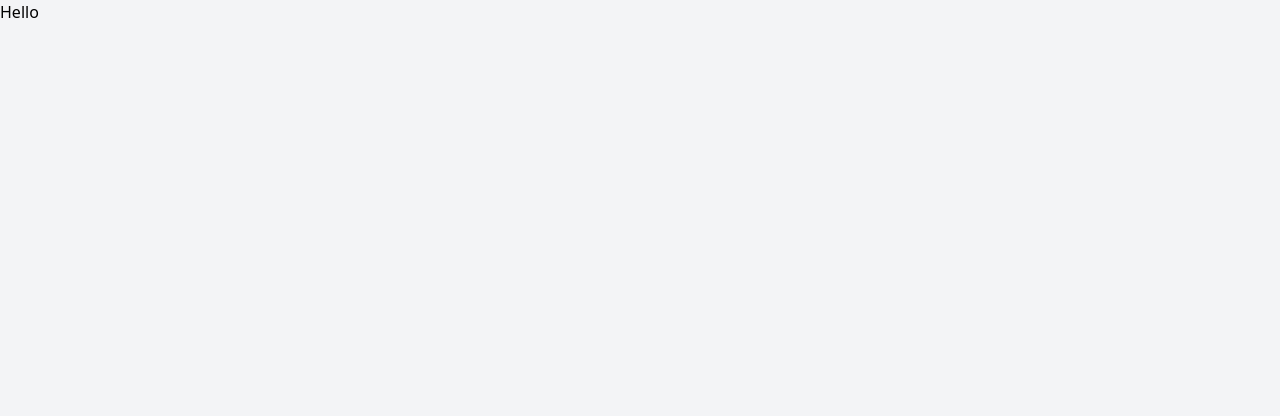
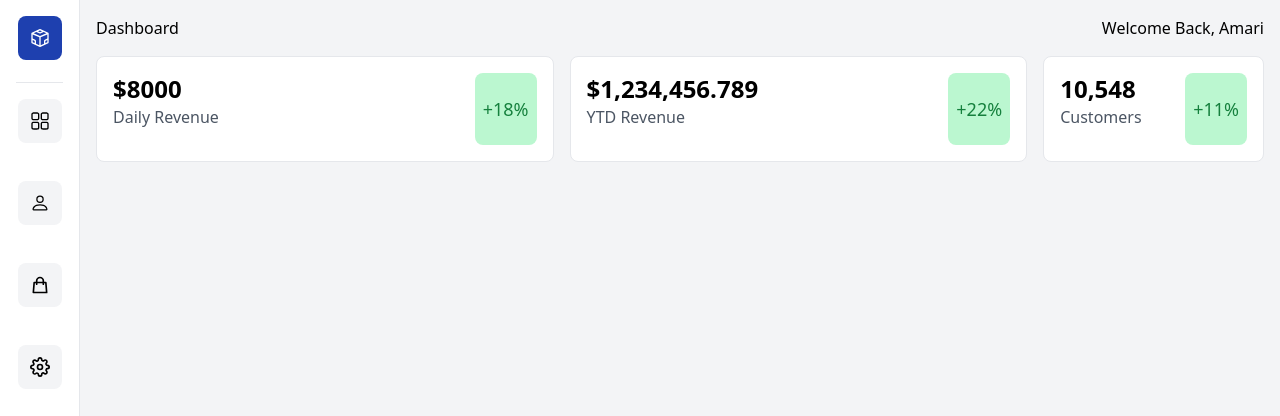
Before and after one commit to AmariPa/next-dashboard, a Next.js app: page / in a window 1280 px wide. Shown: the top 416 px of the page. Built offline with nearby package versions, Linux system fonts and the light colour scheme.

Commit message:
finished frontend for side and top bars

```diff
--- /dev/null
+++ b/components/Cards.jsx
@@ -0,0 +1,37 @@
+import React from 'react';
+
+const Cards = () => {
+	return (
+		<div className='grid lg:grid-cols-5 gap-4 p-4'>
+			<div className='lg:col-span-2 col-span-1 bg-white flex justify-between w-full border p-4 rounded-lg'>
+				<div className='flex flex-col w-full pb-4'>
+					<p className='text-2xl font-bold'>$8000</p>
+					<p className='text-gray-600'>Daily Revenue</p>
+				</div>
+				<p className='bg-green-200 flex justify-center items-center p-2 rounded-lg'>
+					<span className='text-green-700 text-lg'>+18%</span>
+				</p>
+			</div>
+			<div className='lg:col-span-2 col-span-1 bg-white flex justify-between w-full border p-4 rounded-lg'>
+				<div className='flex flex-col w-full pb-4'>
+					<p className='text-2xl font-bold'>$1,234,456.789</p>
+					<p className='text-gray-600'>YTD Revenue</p>
+				</div>
+				<p className='bg-green-200 flex justify-center items-center p-2 rounded-lg'>
+					<span className='text-green-700 text-lg'>+22%</span>
+				</p>
+			</div>
+			<div className='bg-white flex justify-between w-full border p-4 rounded-lg'>
+				<div className='flex flex-col w-full pb-4'>
+					<p className='text-2xl font-bold'>10,548</p>
+					<p className='text-gray-600'>Customers</p>
+				</div>
+				<p className='bg-green-200 flex justify-center items-center p-2 rounded-lg'>
+					<span className='text-green-700 text-lg'>+11%</span>
+				</p>
+			</div>
+		</div>
+	);
+};
+
+export default Cards;
--- a/components/Header.jsx
+++ b/components/Header.jsx
@@ -1,7 +1,12 @@
 import React from 'react';
 
 const Header = () => {
-	return <div>Hello</div>;
+	return (
+		<div className='flex justify-between px-4 pt-4'>
+			<h2>Dashboard</h2>
+			<h2>Welcome Back, Amari</h2>
+		</div>
+	);
 };
 
 export default Header;
--- /dev/null
+++ b/components/SideMenu.jsx
@@ -0,0 +1,47 @@
+import React from 'react';
+import Link from 'next/link';
+import Image from 'next/image';
+import { RxCodesandboxLogo, RxDashboard } from 'react-icons/rx';
+import { HiOutlineShoppingBag } from 'react-icons/hi';
+import { FiSettings } from 'react-icons/fi';
+import { BsPerson } from 'react-icons/bs';
+
+const SideMenu = ({ children }) => {
+	return (
+		<div className='flex'>
+			<div className='fixed w-20 h-screen p-4 bg-white border-r-[1px] flex flex-col justify-between'>
+				<div className='flex flex-col items-center'>
+					<Link href='/'>
+						<div className='bg-blue-800 text-white p-3 rounded-lg inline-block'>
+							<RxCodesandboxLogo size={20} />
+						</div>
+					</Link>
+					<span className='border-b-[1px] border-gray-200 w-full p-2'></span>
+					<Link href='/'>
+						<div className='bg-gray-100 hover:bg-gray-200 cursor-pointer my-4 p-3 rounded-lg inline-block'>
+							<RxDashboard size={20} />
+						</div>
+					</Link>
+					<Link href='/customers'>
+						<div className='bg-gray-100 hover:bg-gray-200 cursor-pointer my-4 p-3 rounded-lg inline-block'>
+							<BsPerson size={20} />
+						</div>
+					</Link>
+					<Link href='/orders'>
+						<div className='bg-gray-100 hover:bg-gray-200 cursor-pointer my-4 p-3 rounded-lg inline-block'>
+							<HiOutlineShoppingBag size={20} />
+						</div>
+					</Link>
+					<Link href='/settings'>
+						<div className='bg-gray-100 hover:bg-gray-200 cursor-pointer my-4 p-3 rounded-lg inline-block'>
+							<FiSettings size={20} />
+						</div>
+					</Link>
+				</div>
+			</div>
+			<main className='ml-20 w-full'>{children}</main>
+		</div>
+	);
+};
+
+export default SideMenu;
--- a/package.json
+++ b/package.json
@@ -14,6 +14,7 @@
     "postcss": "8.4.24",
     "react": "18.2.0",
     "react-dom": "18.2.0",
+    "react-icons": "^4.9.0",
     "tailwindcss": "3.3.2"
   }
 }
--- a/pages/_app.js
+++ b/pages/_app.js
@@ -1,5 +1,10 @@
-import '@/styles/globals.css'
+import '@/styles/globals.css';
+import SideMenu from '../components/SideMenu';
 
 export default function App({ Component, pageProps }) {
-  return <Component {...pageProps} />
+	return (
+		<SideMenu>
+			<Component {...pageProps} />
+		</SideMenu>
+	);
 }
--- a/pages/index.js
+++ b/pages/index.js
@@ -1,6 +1,7 @@
 import Image from 'next/image';
 import Head from 'next/head';
 import Header from '../components/Header';
+import Cards from '../components/Cards';
 
 export default function Home() {
 	return (
@@ -11,6 +12,7 @@
 			</Head>
 			<main className='bg-gray-100 min-h-screen'>
 				<Header />
+				<Cards />
 			</main>
 		</>
 	);
```
Also changed, not shown: 1 other file (tests, documents, lock files or other folders).
